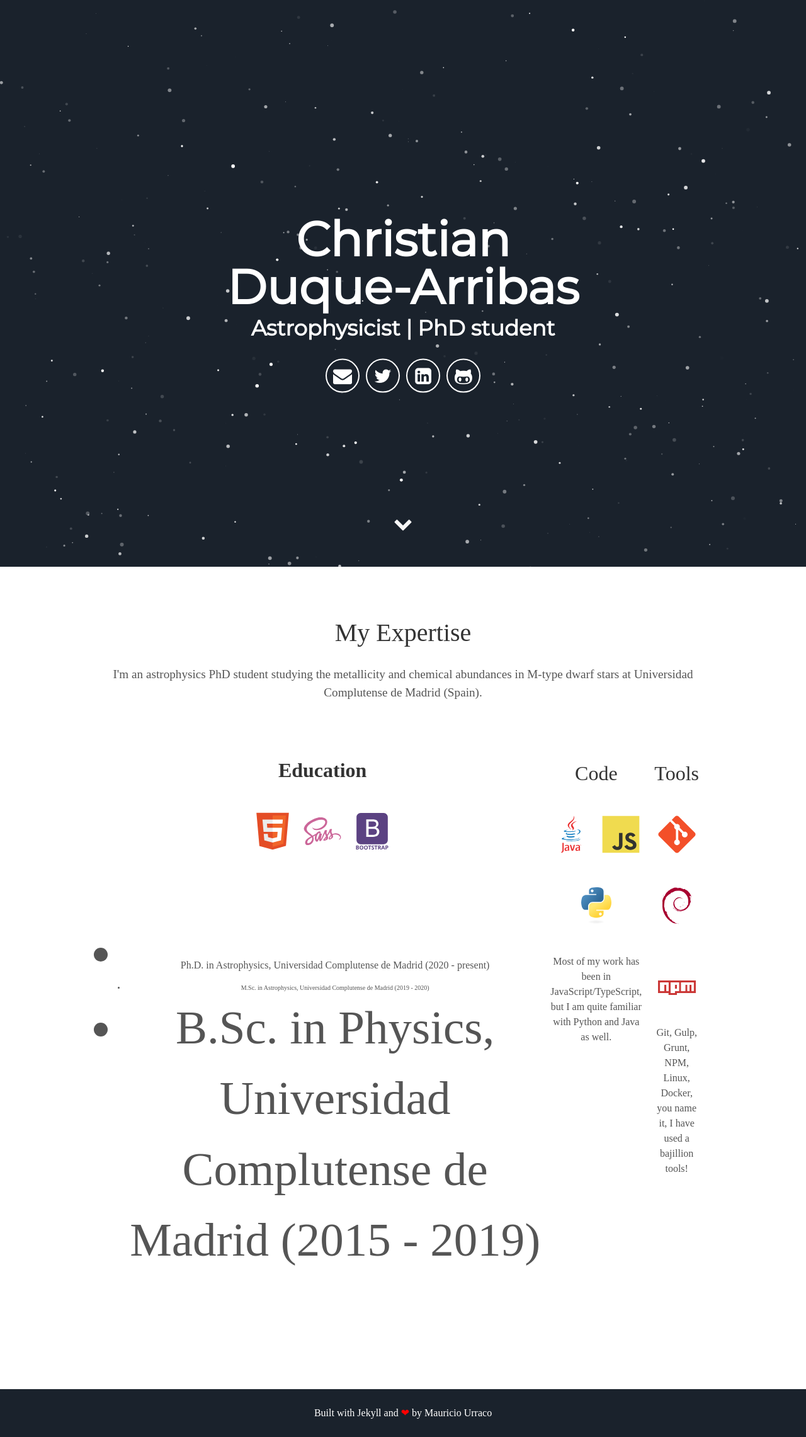
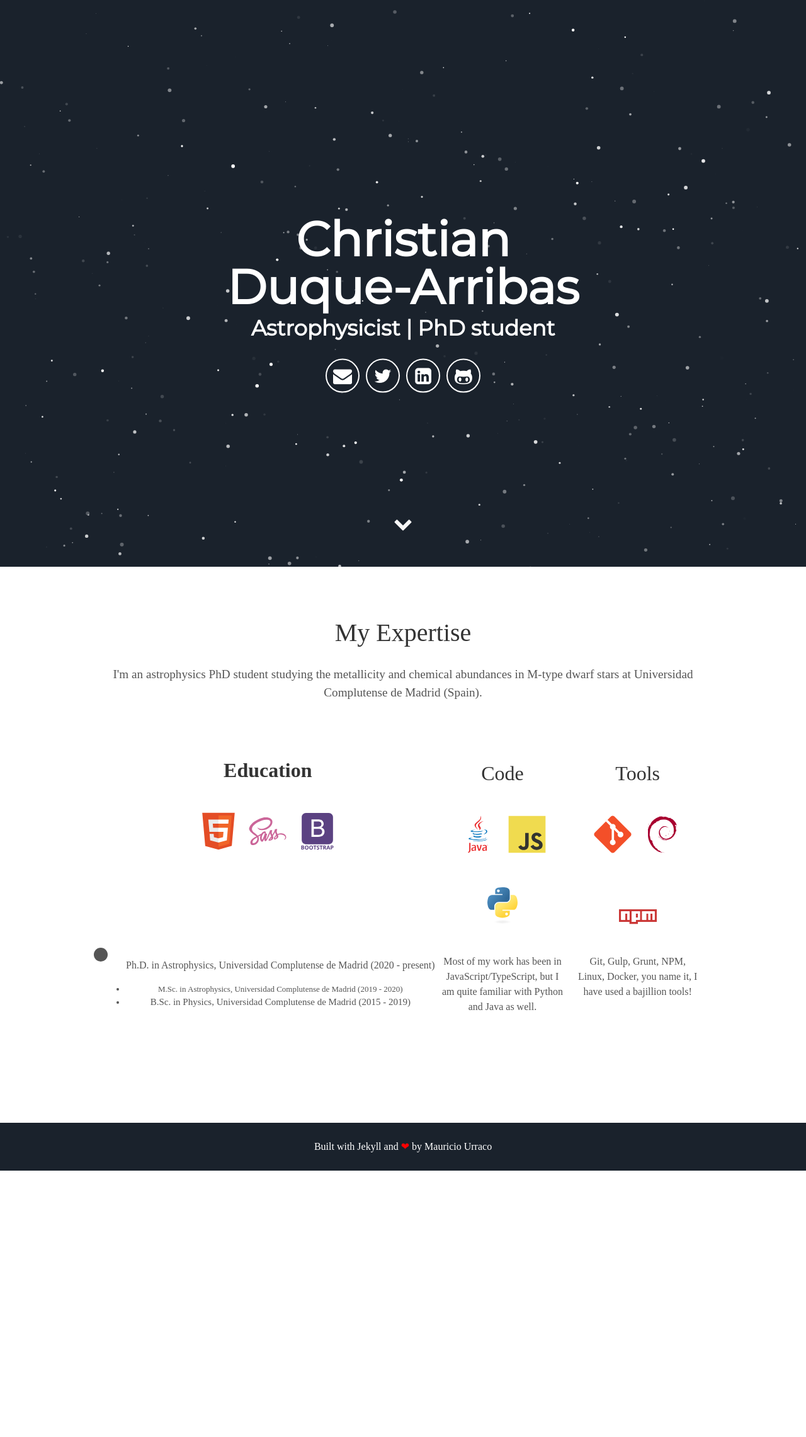
Before and after one commit to chrduque/chrduque.github.io, a Jekyll site: the page built from index.html, in a window 1280 px wide. Shown: the whole page at 63% size. Built offline with Jekyll 4.4.1, drawn with Linux system fonts in a browser that asks for light colours; some web fonts are replaced; after the commit the page ends 1859 px from its top, so only the background shows below that.

Commit message:
Update about.html

```diff
--- a/_includes/about.html
+++ b/_includes/about.html
@@ -17,8 +17,8 @@
     <p>
     <ul>
       <li><p>Ph.D. in Astrophysics, Universidad Complutense de Madrid (2020 - present)</p></li>
-      <li style="font-size: 10px">M.Sc. in Astrophysics, Universidad Complutense de Madrid (2019 - 2020)</li>
-      <li>B.Sc. in Physics, Universidad Complutense de Madrid (2015 - 2019)</li>
+      <li style="font-size: 13px">M.Sc. in Astrophysics, Universidad Complutense de Madrid (2019 - 2020)</li>
+      <li style="font-size: 15px">B.Sc. in Physics, Universidad Complutense de Madrid (2015 - 2019)</li>
     </ul>
     </p>
   </div>
```
